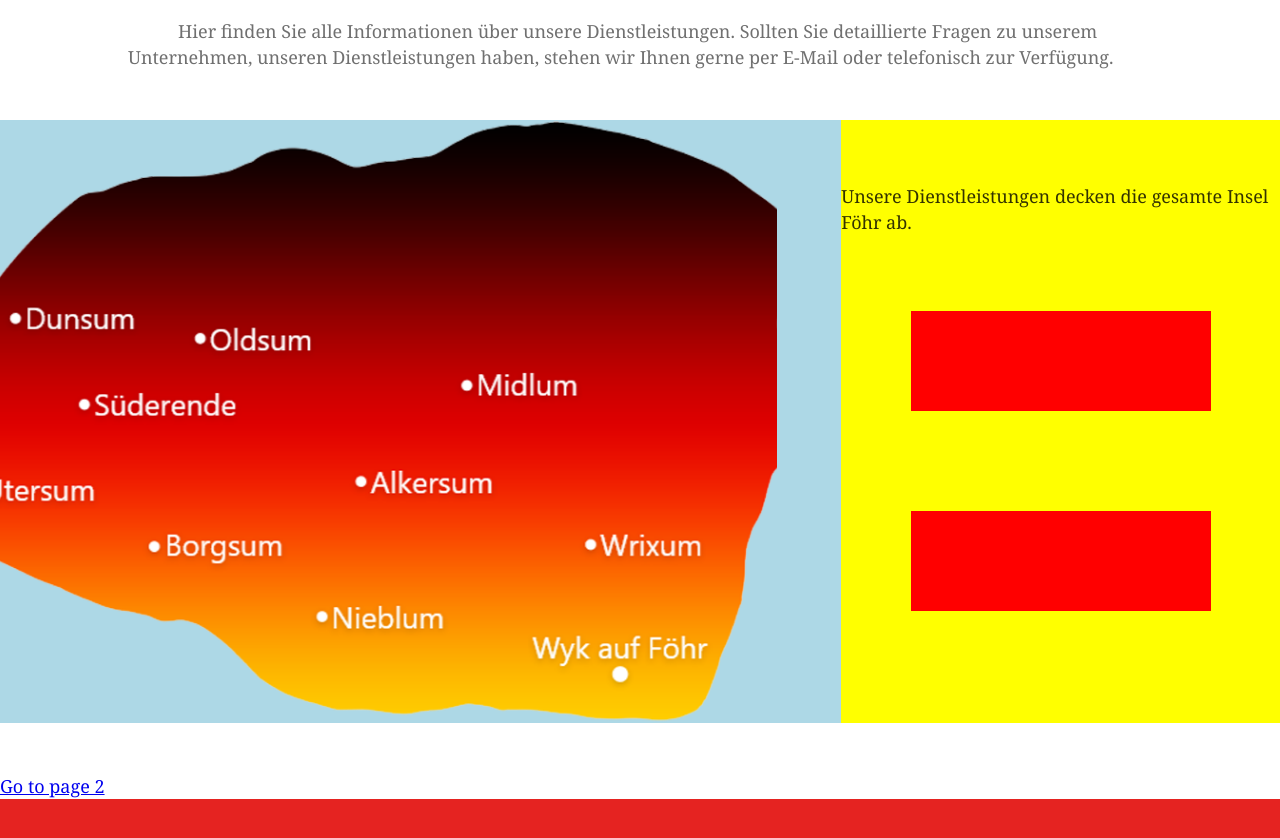
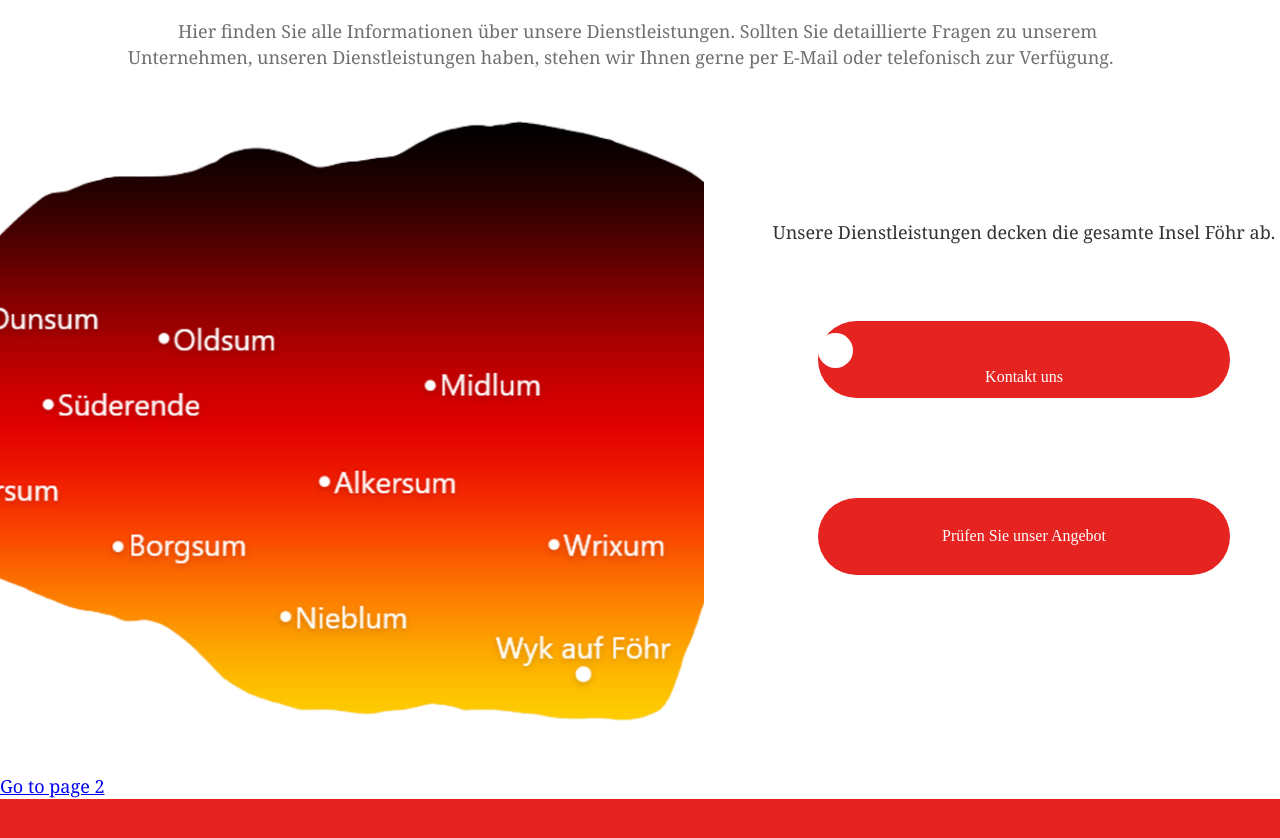
Before and after one commit to PiotrWolski1000/wos, a Gatsby site: page / in a window 1280 px wide. Shown: the part 1060-1898 px from the top of the page. Built offline with nearby package versions, Linux system fonts and the light colour scheme; Gatsby itself is replaced by a stand-in of ours.

Commit message:
updating some css

```diff
--- a/src/components/Insel.js
+++ b/src/components/Insel.js
@@ -4,7 +4,7 @@
 import styled from 'styled-components'
 
 const Wrapper = styled.div`
-    background-color: lightblue;
+    /* background-color: lightblue; */
     display: flex;
     justify-content: center;
     /* align-items: center; */
@@ -18,7 +18,7 @@
 `
 const Content = styled.div`
     width: 40%;
-    background-color: yellow;
+    /* background-color: yellow; */
     display: flex;
     flex-direction: column;
     justify-content: center;
@@ -26,18 +26,34 @@
 `
 const Button1 = styled.button`
     all: initial;
-    width: 300px;
-    height: 100px;
-    background-color: red;
+    width: 412px;
+    height: 77px;
+    background-color: #E52321;
     margin: 50px;
+    border-radius: 45px;
+    text-align: center;
+    color: white;
+
 
 `
 const Button2 = styled.button`
     all: initial;
-    width: 300px;
-    height: 100px;
-    background-color: red;
+    width: 412px;
+    height: 77px;
+    background-color: #E52321;
     margin: 50px;
+    border-radius: 45px;
+    text-align: center;
+    color: white;
+    /* display: flex;
+    justify-content: center;
+    align-items: center; */
+`
+const WhiteCircle = styled.div`
+    width: 35px;
+    height: 35px;
+    border-radius: 100px;
+    background-color: white;
 
 `
 
@@ -64,8 +80,16 @@
                     decken die gesamte Insel
                     Föhr ab.
                 </p>
-                <Button1/>
-                <Button2/>
+                <Button1>
+                    <WhiteCircle>
+
+                    </WhiteCircle>
+                    <div>
+                        Kontakt uns
+                    </div>
+                </Button1>
+
+                <Button2>Prüfen Sie unser Angebot</Button2>
             </Content>
         </Wrapper>
     )}
```
